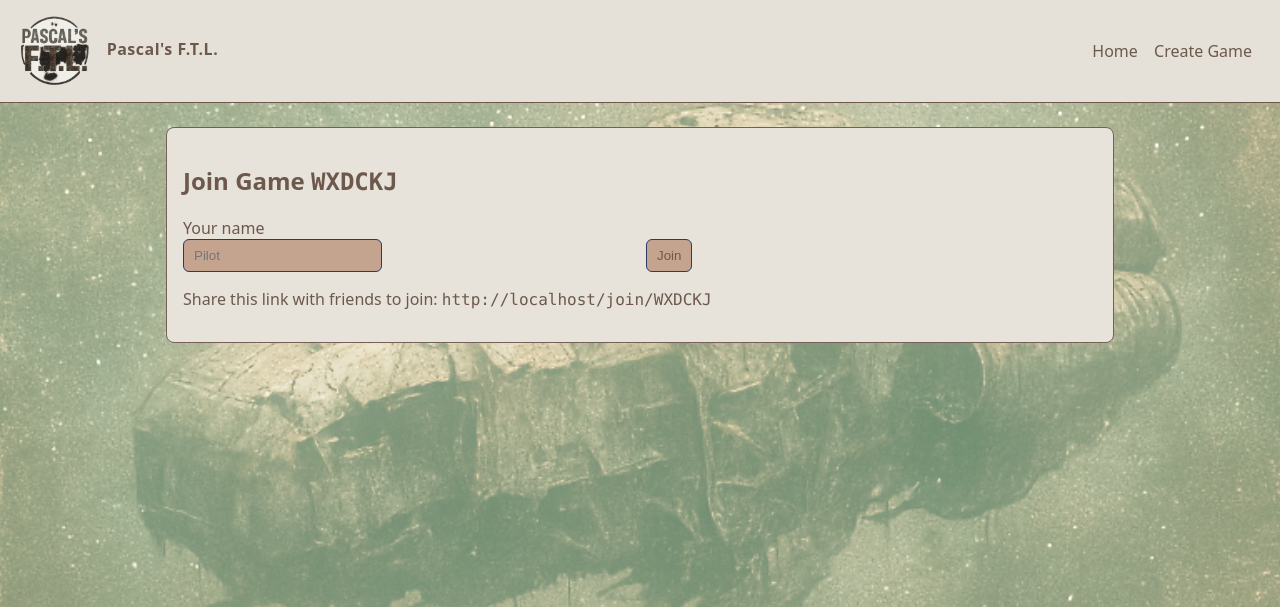
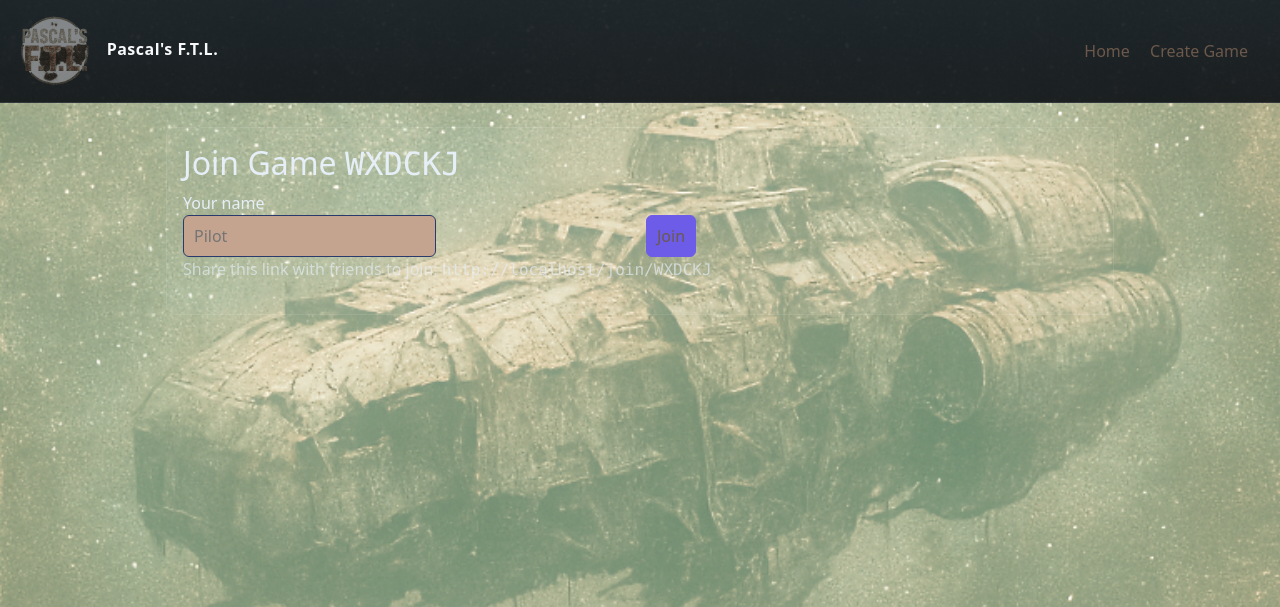
Before and after one commit to vincentdavis/PascalFTL, a FastAPI app: a page that uses app/templates/base.html in a window 1280 px wide. Shown: the top 607 px of the page. Run offline with FastAPI, Linux system fonts and the light colour scheme; data comes from the database, SQL or seed files in the repository; some libraries are stand-ins or nearby versions.

Commit message:
Add boostrap to base.html

```diff
--- /dev/null
+++ b/app/static/css/app_v2.css
@@ -0,0 +1,66 @@
+/*
+app_v2.css — Bootstrap 5 custom theme overrides for Pascal's Faster Than Light
+
+Guidelines:
+- Place Bootstrap overrides here. This file loads AFTER Bootstrap and app.css.
+- Prefer CSS variables and utility classes for theme adjustments.
+- Keep selectors minimal and avoid !important unless necessary.
+*/
+
+:root {
+    /* Core color palette (Bootstrap CSS variables) */
+    --bs-primary: #6c5ce7;   /* Purple */
+    --bs-secondary: #00b894; /* Teal */
+    --bs-success: #2ecc71;
+    --bs-info: #0984e3;
+    --bs-warning: #f1c40f;
+    --bs-danger: #e74c3c;
+    --bs-light: #f8f9fa;
+    --bs-dark: #1e272e;
+
+    /* Body */
+    --bs-body-bg: #0b0f14;    /* Space dark */
+    --bs-body-color: #e6eef7; /* Light text */
+}
+
+/* Brand/header tweaks to work nicely with Bootstrap */
+header {
+    background: linear-gradient(180deg, rgba(16,24,32,0.9), rgba(11,15,20,0.9));
+    border-bottom: 1px solid rgba(255,255,255,0.08);
+}
+header .brand a {
+    color: var(--bs-light);
+    text-decoration: none;
+    font-weight: 600;
+}
+header nav a {
+    margin-right: 1rem;
+}
+
+/* Card adjustments to blend with space theme */
+.card {
+    background-color: rgba(255, 255, 255, 0.03);
+    border: 1px solid rgba(255, 255, 255, 0.08);
+    border-radius: 0.5rem;
+}
+
+/* Buttons using Bootstrap variables */
+.btn-primary,
+button.primary {
+    background-color: var(--bs-primary);
+    border-color: var(--bs-primary);
+}
+.btn-primary:hover,
+button.primary:hover {
+    background-color: #5a4bd6;
+    border-color: #5a4bd6;
+}
+
+/* Utility helpers */
+.muted { color: rgba(230, 238, 247, 0.65); }
+.mono { font-family: ui-monospace, SFMono-Regular, Menlo, Monaco, Consolas, "Liberation Mono", "Courier New", monospace; }
+
+/* Container width adjustments for future Bootstrap grid usage */
+.container {
+    max-width: 1100px;
+}
--- a/app/templates/base.html
+++ b/app/templates/base.html
@@ -5,7 +5,12 @@
     <meta name="viewport" content="width=device-width, initial-scale=1">
     <title>PFTL - Pascal's Faster Than Light</title>
     <script src="https://unpkg.com/htmx.org@1.9.12"></script>
+    <!-- Bootstrap 5 CSS -->
+    <link rel="stylesheet" href="/static/bootstrap_5/css/bootstrap.min.css">
+    <!-- App legacy styles -->
     <link rel="stylesheet" href="/static/css/app.css">
+    <!-- New Bootstrap theme overrides -->
+    <link rel="stylesheet" href="/static/css/app_v2.css">
 </head>
 <body>
 <header>
@@ -23,6 +28,8 @@
 <main>
     {% block content %}{% endblock %}
 </main>
+<!-- Bootstrap 5 JS (with Popper) -->
+<script src="/static/bootstrap_5/js/bootstrap.bundle.min.js"></script>
 {% block extra_scripts %}{% endblock %}
 </body>
 </html>
```
